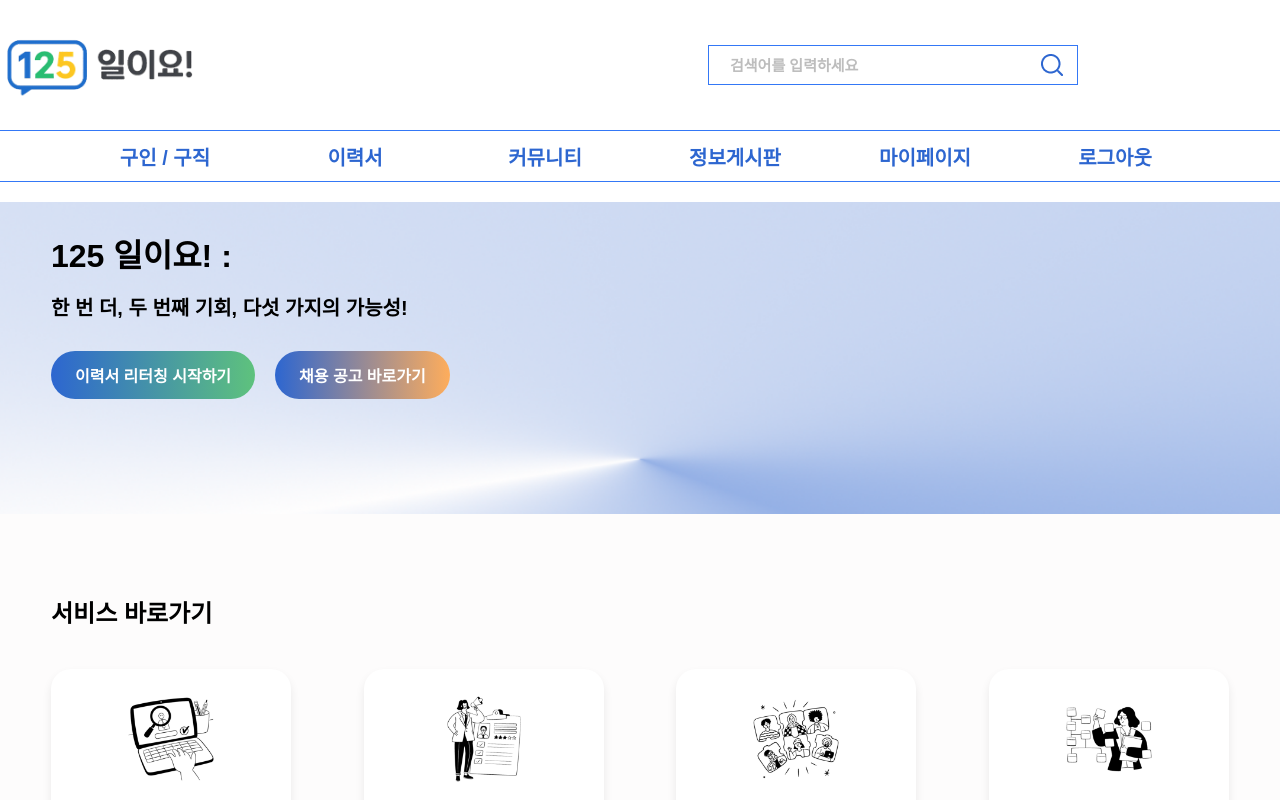
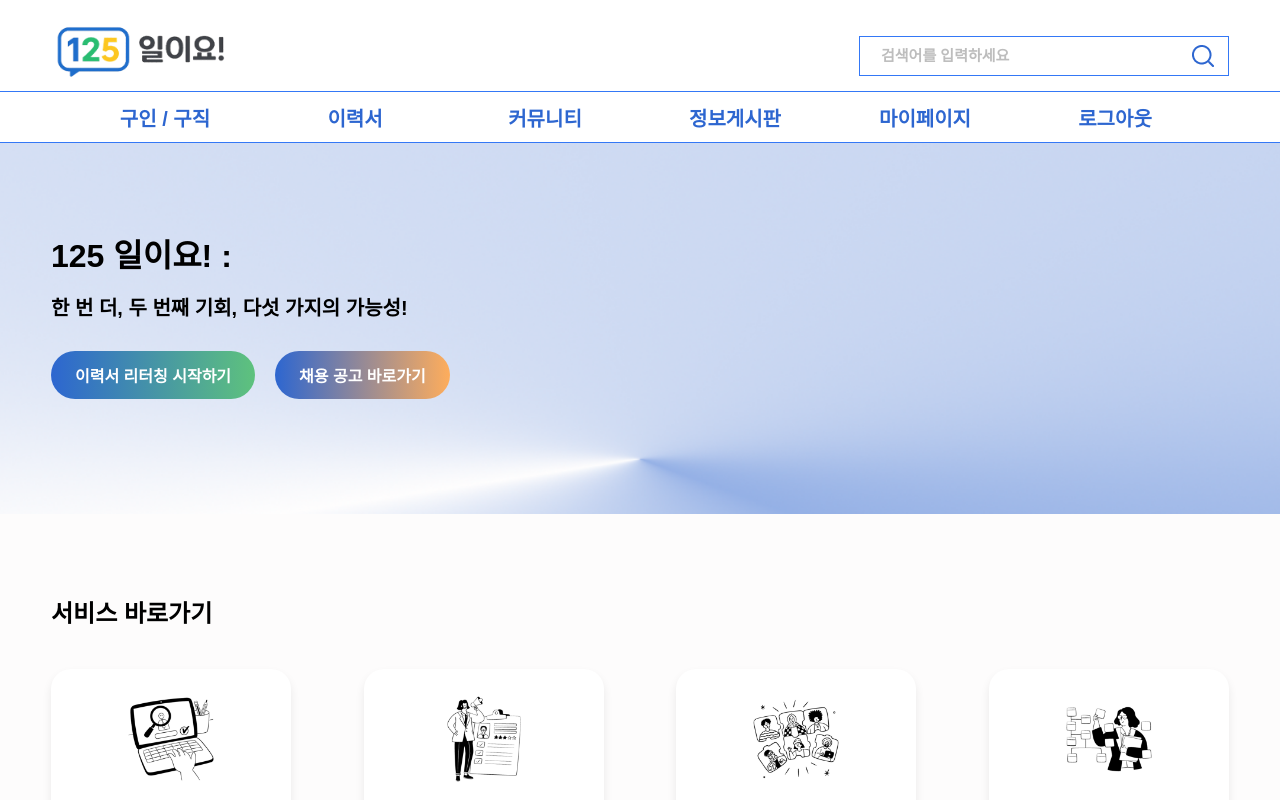
Before and after one commit to mingging27/125, a React (Create React App) app in the folder app-125/: page / in a window 1280 px wide. Shown: the top 800 px of the page. Built offline with nearby package versions, Linux system fonts and the light colour scheme; the HTML template or start-up script is replaced by a standard one.

Commit message:
Redesign Header.jsx

```diff
--- a/app-125/src/components/Header.jsx
+++ b/app-125/src/components/Header.jsx
@@ -1,17 +1,24 @@
+// src/components/Header.jsx
+
 import styled from "styled-components";
 import searchicon from "../img/Search.png";
 import logo from "../img/logo.png";
 import { useNavigate } from "react-router-dom";
-import { useState } from "react";
 
 const Container = styled.div`
   background-color: white;
   width: 100vw;
   position: fixed;
+  top: 0;
+  display: flex;
+  flex-direction: column;
+  align-items: center;
+  height: 114px;
+  z-index: 999;
 `;
 
-const Top = styled.div `
-  width: 1078px;
+const Top = styled.div`
+  width: 1178px;
   height: 90px;
   display: flex;
   justify-content: space-between;
@@ -19,8 +26,10 @@ const Top = styled.div `
   margin-top: 20px;
 `;
 
-const AppLogo = styled.img `
-  width: 200px;
+const AppLogo = styled.img`
+  width: 180px;
+  margin-bottom: 12px;
+  cursor: pointer;
 `;
 
 const SearchBox = styled.form`
@@ -33,13 +42,11 @@ const SearchBox = styled.form`
   padding-right: 10px;
 `;
 
-const SearchInput = styled.input `
+const SearchInput = styled.input`
   height: 30px;
   width: 340px;
   border: none;
   padding-left: 21px;
-
-  /* 폰트 */
   font-size: 15px;
   font-weight: bold;
 
@@ -62,32 +69,33 @@ const SearchBtn = styled.button`
   justify-content: center;
 `;
 
-const SearchBtnImg = styled.img `
+const SearchBtnImg = styled.img`
+  width: 30px;
+  height: 30px;
 `;
 
-const Navigation = styled.ul `
+const Navigation = styled.ul`
   width: 100%;
   display: flex;
   justify-content: center;
   list-style: none;
   padding: 0;
+  margin: 0;
   background-color: white;
   border-top: 1px solid #3478F6;
   border-bottom: 1px solid #3478F6;
-
-  /* 폰트 */
   font-size: 20px;
   font-weight: bold;
   color: #2D66D0;
-
 `;
 
-const Category = styled.li `
+const Category = styled.li`
   width: 190px;
   height: 50px;
   display: flex;
   justify-content: center;
   align-items: center;
+  cursor: pointer;
 
   &:hover {
     color: white;
@@ -95,12 +103,13 @@ const Category = styled.li `
   }
 `;
 
+function Header() {
+  const navigate = useNavigate();
 
-function Header() {
-    return (
+  return (
     <Container>
       <Top>
-        <AppLogo src={logo}/>
+        <AppLogo src={logo} onClick={() => navigate("/")} />
         <SearchBox>
           <SearchInput type="text" placeholder="검색어를 입력하세요" />
           <SearchBtn type="submit">
@@ -108,12 +117,13 @@ function Header() {
           </SearchBtn>
         </SearchBox>
       </Top>
+
       <Navigation>
-        <Category>구인 / 구직</Category>
-        <Category>이력서</Category>
-        <Category>커뮤니티</Category>
-        <Category>정보게시판</Category>
-        <Category>마이페이지</Category>
+        <Category onClick={() => navigate("/recruit")}>구인 / 구직</Category>
+        <Category onClick={() => navigate("/resume")}>이력서</Category>
+        <Category onClick={() => navigate("/community")}>커뮤니티</Category>
+        <Category onClick={() => navigate("/infoboard/trend")}>정보게시판</Category>
+        <Category onClick={() => navigate("/mypage")}>마이페이지</Category>
         <Category>로그아웃</Category>
       </Navigation>
     </Container>
```
Also changed, not shown: app-125/package.json (+4 -4 lines), 1 other file (tests, documents, lock files or other folders).
